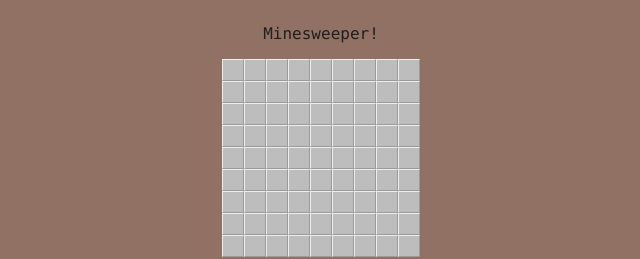
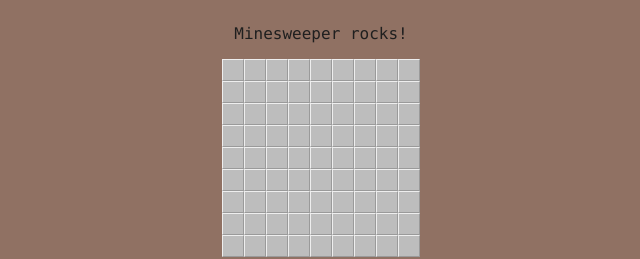
Before and after one commit to aromeronavia/minesweeper, a React app: page index.html in a window 1280 px wide. Shown: the full height of the page, 319-959 px from the left. Built offline with nearby package versions, Linux system fonts and the light colour scheme.

Commit message:
Gh rocks

```diff
--- a/index.html
+++ b/index.html
@@ -6,7 +6,7 @@
   <body>
     <header class="main">
       <p class="title">
-        Minesweeper!
+        Minesweeper rocks!
       </p>
     </header>
     <div id="minesweeper">
```
